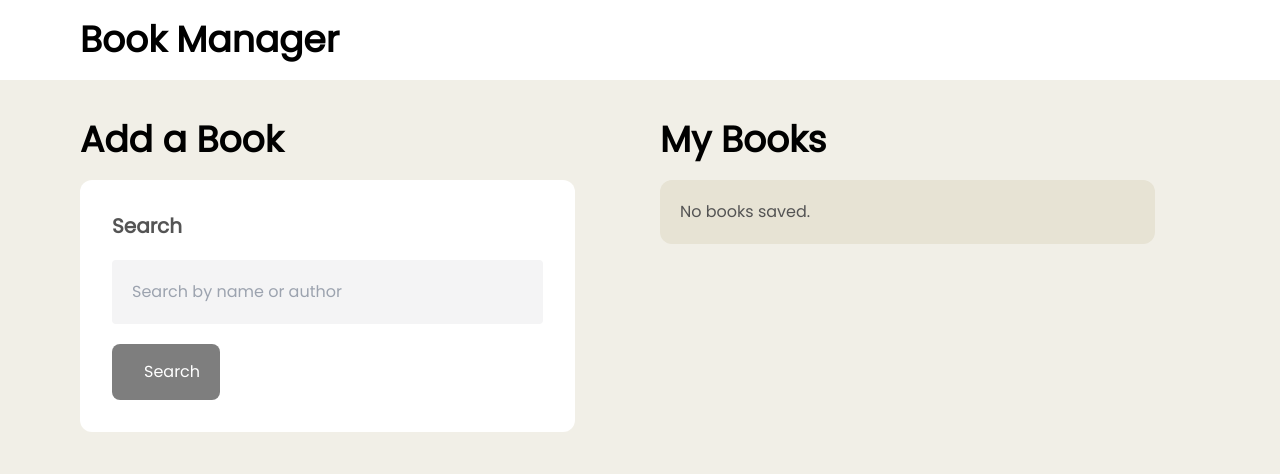
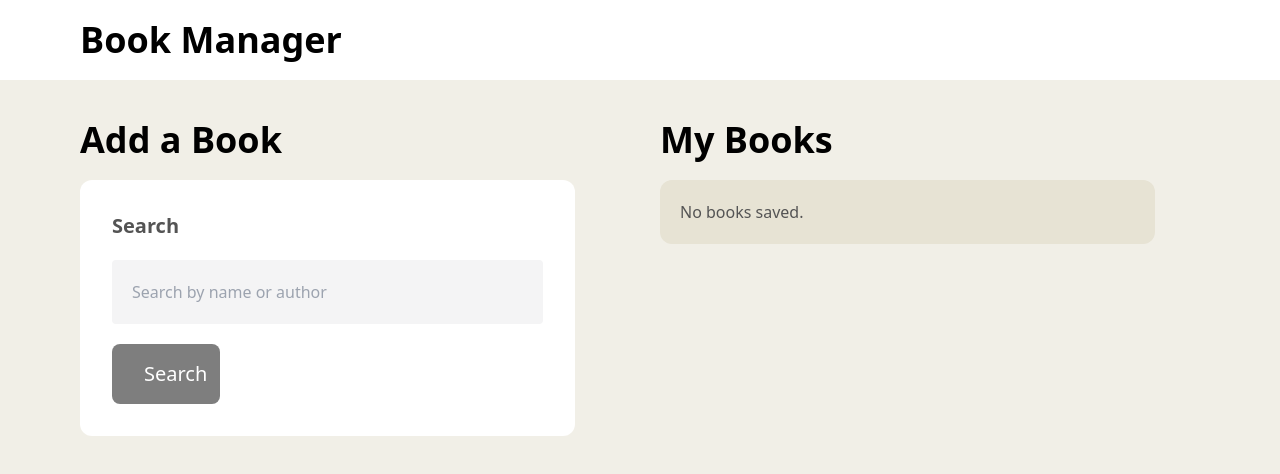
Before and after one commit to louieknolle/cantilever-test, a React (Vite) app: page / in a window 1280 px wide. Shown: the top 474 px of the page. Built offline with nearby package versions, Linux system fonts and the light colour scheme.

Commit message:
fixes font weight issues (lack thereof)

```diff
--- a/index.html
+++ b/index.html
@@ -3,7 +3,7 @@
   <head>
     <meta charset="UTF-8" />
     <link rel="icon" type="image/svg+xml" href="/src/assets/images/favicon.svg" />
-    <link href="https://fonts.googleapis.com/css?family=Poppins" rel="stylesheet">
+    <!-- <link href="https://fonts.googleapis.com/css?family=Poppins" rel="stylesheet"> -->
     <meta name="viewport" content="width=device-width, initial-scale=1.0" />
     <title>Book Manager</title>
   </head>
--- a/src/components/ResultCard.tsx
+++ b/src/components/ResultCard.tsx
@@ -25,7 +25,7 @@ const ResultCard = ({ result, onClick, isSelected }: ResultCardProps) => {
         <p
           className={`${
             title[0].length > 12 ? 'overflow-hidden overflow-ellipsis' : ''
-          }text-2xl font-extrabold`}
+          }text-2xl font-bold`}
         >
           {title}
         </p>
--- a/src/components/Results.tsx
+++ b/src/components/Results.tsx
@@ -11,7 +11,7 @@ const Results = () => {
   };
   return (
     <section className="flex w-11/12 flex-col gap-4">
-      <h2 className="text-4xl font-extrabold">
+      <h2 className="text-4xl font-bold">
         Results<span className="text-xl">({searchResults.length})</span>
       </h2>
       <div className="grid grid-cols-1 gap-8 align-top md:grid-cols-2">
--- a/src/components/SavedBookCard.tsx
+++ b/src/components/SavedBookCard.tsx
@@ -33,9 +33,9 @@ const SavedBookCard = ({
   return (
     <div className="w-11/12 flex-col gap-3.5 rounded-xl bg-white p-8">
       <div className="flex w-full flex-col gap-3.5">
-        <p className="text-2xl font-[1100]">{title}</p>
+        <p className="text-2xl font-bold">{title}</p>
         <div>
-          <p className="pb-2 font-[1100] text-[#545454]">Author:</p>
+          <p className="pb-2 font-bold text-[#545454]">Author:</p>
           <p>{author_name}</p>
         </div>
         <div className="w-3/4">
--- a/src/components/SearchCard.tsx
+++ b/src/components/SearchCard.tsx
@@ -34,7 +34,7 @@ const SearchCard = () => {
   };
   return (
     <section className="flex flex-col justify-center gap-5">
-      <h2 className="text-4xl font-extrabold">Add a Book</h2>
+      <h2 className="text-4xl font-bold">Add a Book</h2>
       <div className="w-11/12 rounded-xl bg-white p-8 text-[#545454]">
         <form
           className="flex w-full flex-col gap-5"
@@ -57,7 +57,7 @@ const SearchCard = () => {
             type="submit"
             className={`${
               searchInputValue ? '' : 'cursor-not-allowed opacity-50'
-            } w-1/2 rounded-lg bg-black px-4 py-2 text-center text-white md:px-8 md:py-4 lg:w-1/4`}
+            } w-1/2 rounded-lg bg-black px-4 py-2 text-center text-white md:px-8 md:py-4 md:text-xl lg:w-1/4`}
             disabled={isLoading ?? !searchInputValue}
           >
             Search
```
